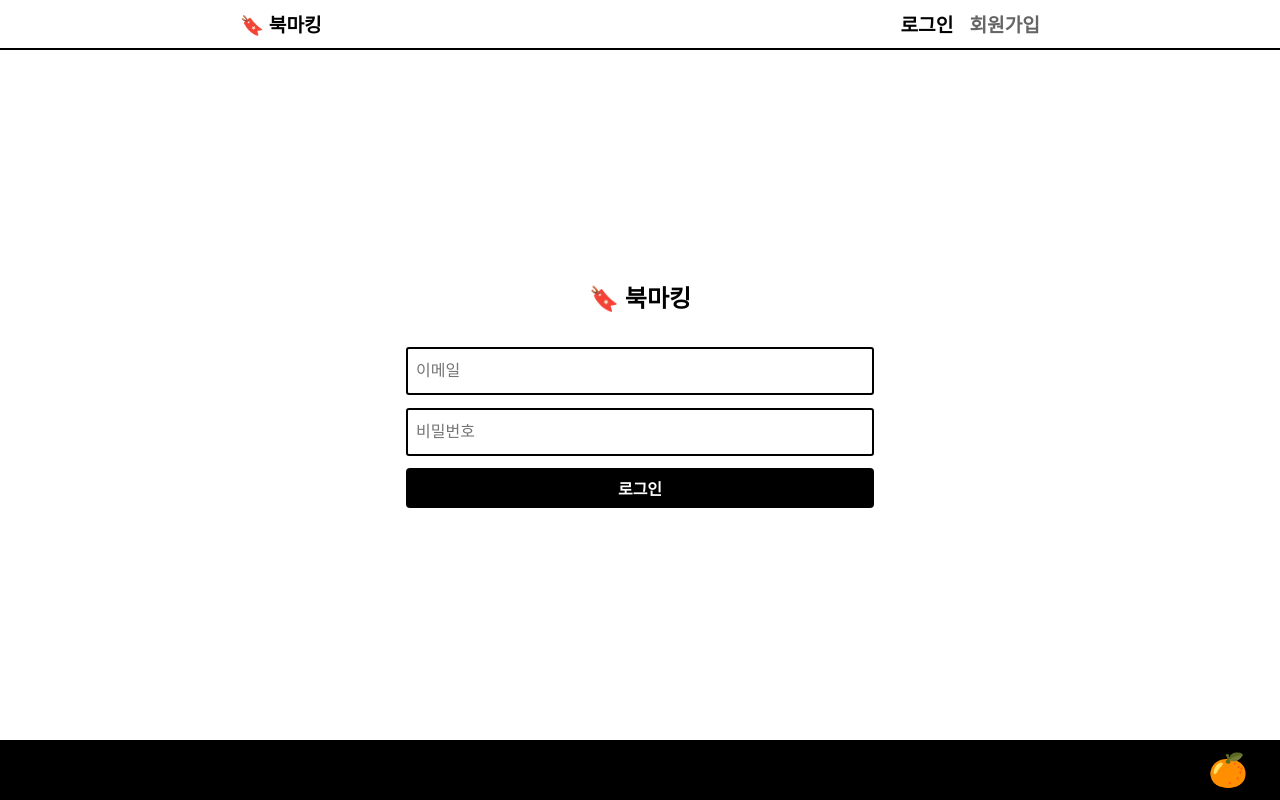
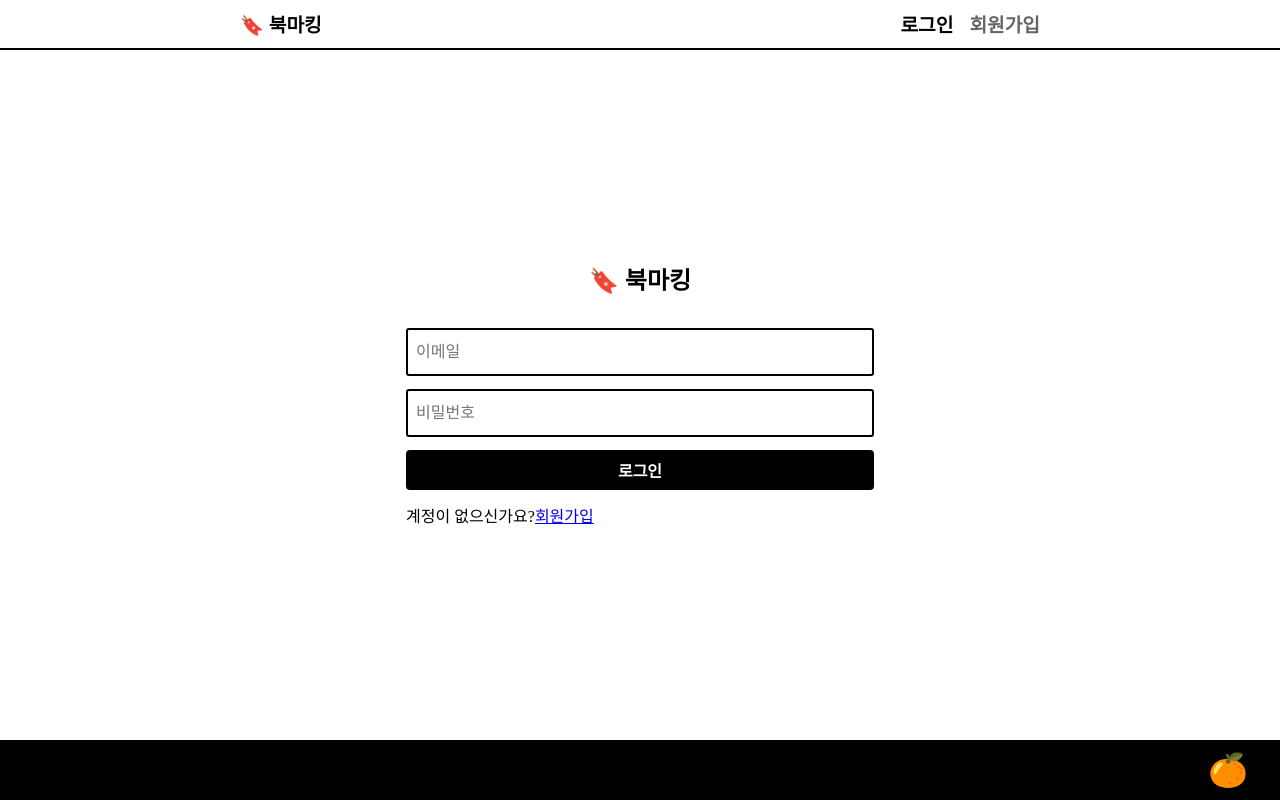
Before and after one commit to mandaringit/bookmarking-frontend, a React (Create React App) app: page /login in a window 1280 px wide. Built offline with nearby package versions, Linux system fonts and the light colour scheme; no server answers.

Commit message:
add & style: 고정된 너비 수정, 로그인 <-> 회원가입 전환 부분 추가

```diff
--- a/src/pages/auth/LocalAuthForm.tsx
+++ b/src/pages/auth/LocalAuthForm.tsx
@@ -12,7 +12,7 @@ import {
   signup,
 } from "../../slices/authSlice";
 import { useAppDispatch } from "../../store";
-import { useHistory } from "react-router-dom";
+import { Link, useHistory } from "react-router-dom";
 import { config } from "../../config";
 
 export interface PureLocalAuthFormProps extends LocalAuthFormProps {
@@ -89,6 +89,20 @@ export const PureLocalAuthForm = ({
         </Button>
       )}
 
+      <div>
+        {type === "login" ? (
+          <>
+            <span>계정이 없으신가요?</span>
+            <Link to='/signup'>회원가입</Link>
+          </>
+        ) : (
+          <>
+            <span>계정이 있으신가요?</span>
+            <Link to='/login'>로그인</Link>
+          </>
+        )}
+      </div>
+
       <span className='error'>{error ? error : null}</span>
     </Container>
   );
@@ -158,7 +172,8 @@ const Container = styled.form`
   box-sizing: border-box;
   display: flex;
   flex-direction: column;
-  width: 500px;
+  max-width: 500px;
+  width: 100%;
   * + * {
     margin-top: 0.8rem;
   }
```
